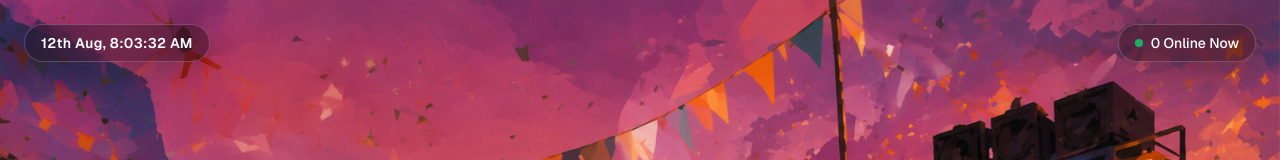
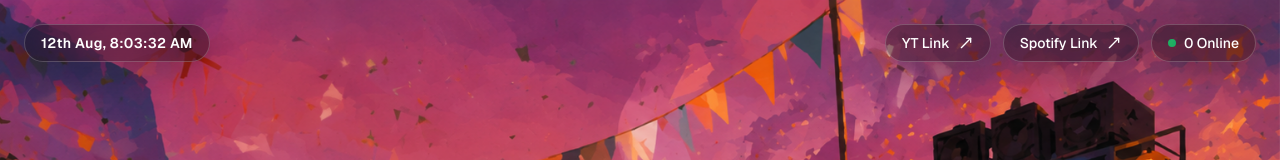
Before and after one commit to udayempire/bhojpuri-playlist, a Next.js app: page / in a window 1280 px wide. Shown: the top 160 px of the page. Built offline with nearby package versions, Linux system fonts and the light colour scheme; no server answers.

Commit message:
feat: add links

```diff
--- a/app/page.tsx
+++ b/app/page.tsx
@@ -9,6 +9,8 @@ import { Inter } from "next/font/google";
 import { useState } from "react";
 import type { Song } from "@/lib/playlist";
 import playlistData from "@/lib/playlistData.json";
+import { MoveUpRight } from "lucide-react";
+import Link from "next/link";
 
 const inter = Inter({
   variable: "--font-inter",
@@ -40,12 +42,35 @@ export default function Home() {
             <Clock />
           </div>
 
+          <div className="flex gap-3 items-center">
+            <Link
+              href={"https://music.youtube.com/playlist?list=PLtMW1pmNGp6x9e8QfkqTheNnoWeOJmhxi"}
+              target="_blank"
+              rel="noopener noreferrer"
+              className="relative flex items-center gap-2 rounded-full border border-white/20
+            bg-black/30 px-4 py-2 shadow-[0_10px_40px_rgba(0,0,0,0.25)] backdrop-blur-xl text-sm font-medium text-white">
+              <p>YT Link
+              </p>
+              <span><MoveUpRight size={16} /></span>
+            </Link>
+            <Link
+              href={"https://music.youtube.com/playlist?list=PLtMW1pmNGp6x9e8QfkqTheNnoWeOJmhxi"}
+              target="_blank"
+              rel="noopener noreferrer"
+              className="relative flex items-center gap-2 rounded-full border border-white/20 bg-black/30 px-4 py-2 shadow-[0_10px_40px_rgba(0,0,0,0.25)] backdrop-blur-xl text-sm font-medium text-white">
+              <p>Spotify Link</p>
+              <span><MoveUpRight size={16} /></span>
+            </Link>
             <div className="relative flex items-center gap-3 rounded-full border border-white/20 bg-black/30 px-4 py-2 shadow-[0_10px_40px_rgba(0,0,0,0.25)] backdrop-blur-xl text-sm font-medium text-white">
-            <OnlineCount/>
+
+              <OnlineCount />
             </div>
+
+
+          </div>
+
         </header>
 
-        {/* Main content area */}
         <section className="flex flex-1 items-center justify-center">
 
         </section>
@@ -64,7 +89,7 @@ export default function Home() {
             onIndexChange={setCurrentIndex}
             onPlayStateChange={setIsPlaying}
           />
-          <MusicWaves isPlaying={isPlaying}/>
+          <MusicWaves isPlaying={isPlaying} />
         </footer>
 
       </main>
--- a/components/OnlineCount.tsx
+++ b/components/OnlineCount.tsx
@@ -79,7 +79,7 @@ export default function OnlineCount() {
       <span className="h-2 w-2 animate-pulse rounded-full bg-green-400" />
 
       <span className="text-white">
-        {count} Online Now
+        {count} Online
       </span>
     </div>
   );
```
Lines whose indentation alone changed are shown as unchanged.
